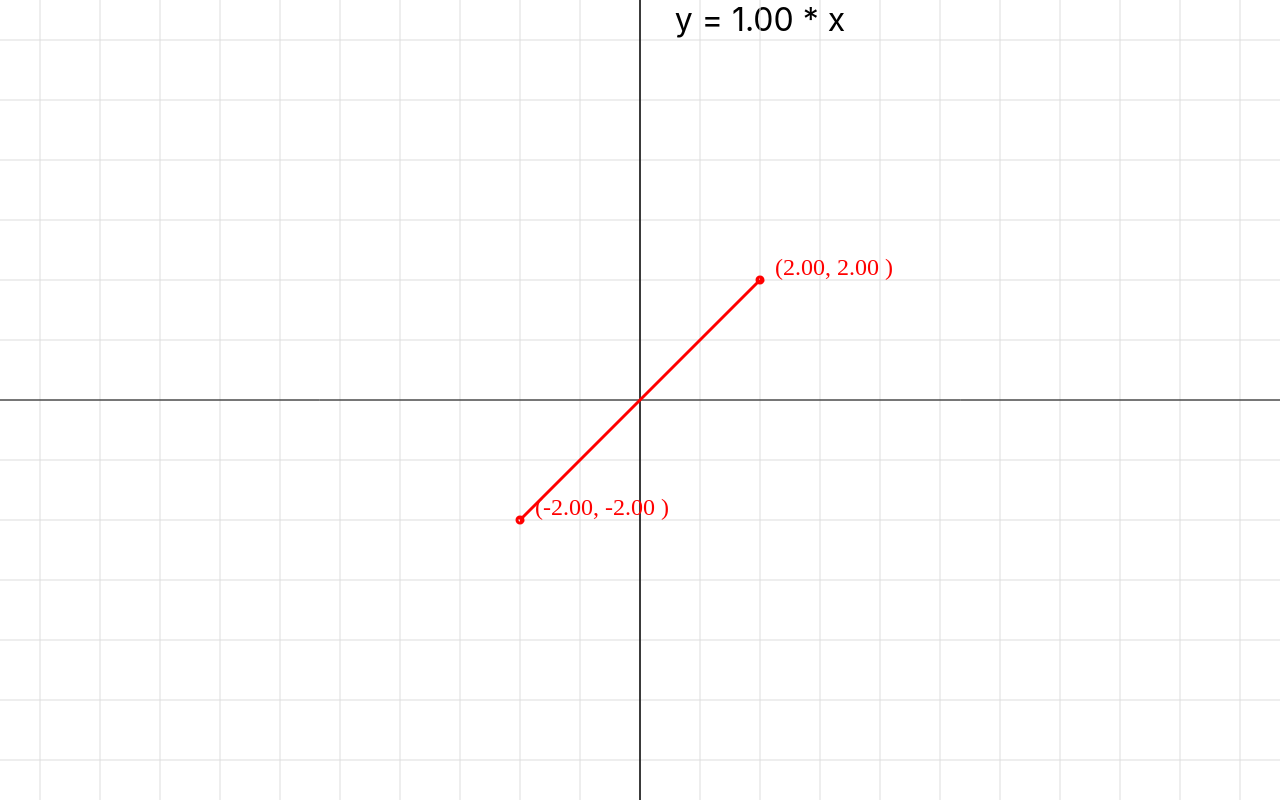
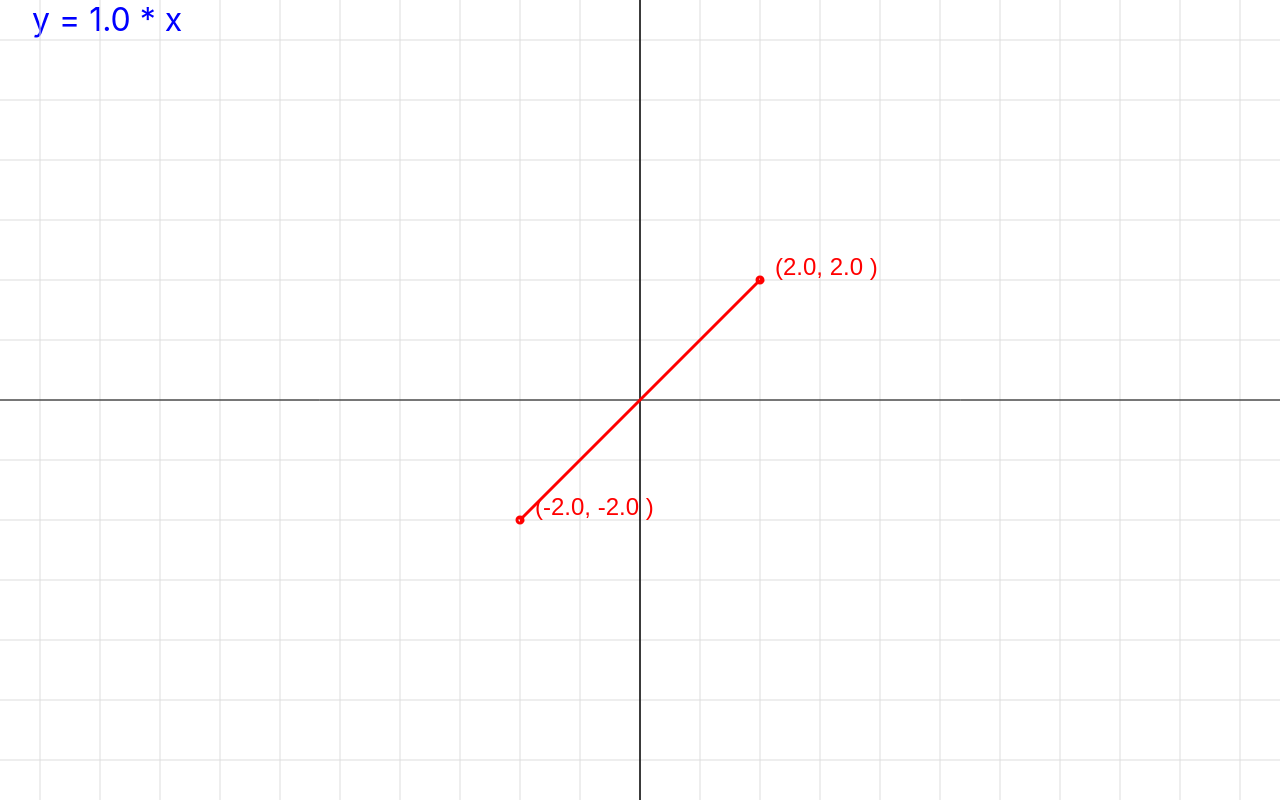
Before and after one commit to Vvtu/canvas, a React (Create React App) app: page / in a window 1280 px wide. Built offline with nearby package versions, Linux system fonts and the light colour scheme.

Commit message:
fix styling

```diff
--- a/src/App.css
+++ b/src/App.css
@@ -1,38 +1,18 @@
 .App {
   text-align: center;
 }
-
-.App-logo {
-  height: 40vmin;
-  pointer-events: none;
+.fullScreen {
+  position: fixed;
+  top: 0;
+  left: 0;
+  right: 0;
+  bottom: 0;
 }
 
-@media (prefers-reduced-motion: no-preference) {
-  .App-logo {
-    animation: App-logo-spin infinite 20s linear;
-  }
+.message {
+  position: fixed;
+  top: 0;
+  left: 2rem;
+  font-size: 2rem;
+  color: blue;
 }
-
-.App-header {
-  background-color: #282c34;
-  min-height: 100vh;
-  display: flex;
-  flex-direction: column;
-  align-items: center;
-  justify-content: center;
-  font-size: calc(10px + 2vmin);
-  color: white;
-}
-
-.App-link {
-  color: #61dafb;
-}
-
-@keyframes App-logo-spin {
-  from {
-    transform: rotate(0deg);
-  }
-  to {
-    transform: rotate(360deg);
-  }
-}
--- a/src/App.tsx
+++ b/src/App.tsx
@@ -15,10 +15,9 @@ function App() {
     timeoutId.current = setTimeout(() => {
       if (ref.current) {
         const rect = ref.current.getBoundingClientRect();
-        console.log("rect = ", rect); //TODO vvtu, need to delete
         setScreenSize({ width: rect.width, height: rect.height });
       }
-    }, 250);
+    }, 200);
   }
 
   useLayoutEffect(() => {
--- a/src/canvas/index.js
+++ b/src/canvas/index.js
@@ -17,6 +17,9 @@ type Coordinate = {
 
 const distance = (a: Coordinate, b: Coordinate) =>
   Math.sqrt((a.x - b.x) ** 2 + (a.y - b.y) ** 2);
+
+const fixedValue = (x: number) =>
+  Number.isInteger(x) ? x.toFixed(1) : x.toFixed(2);
 
 const roundPointValue = (point: Coordinate) => {
   const p1 = { ...point };
@@ -89,10 +92,10 @@ const Canvas = ({ width, height }: CanvasProps) => {
     });
     const d1 = distance(coordinate, point1);
     const d2 = distance(coordinate, point2);
-    if (d1 < d2 && d1 < 1) {
+    if (d1 < d2 && d1 < 1.0) {
       setPoint1(coordinate);
     } else {
-      if (d2 < d1 && d2 < 1) {
+      if (d2 < d1 && d2 < 1.0) {
         setPoint2(coordinate);
       }
     }
@@ -200,16 +203,16 @@ const Canvas = ({ width, height }: CanvasProps) => {
       context.closePath();
       context.stroke();
 
-      context.font = "1.5rem serif";
+      context.font = "1.5rem sans-serif";
 
       context.fillStyle = "red";
       context.fillText(
-        `(${point1.x.toFixed(2)}, ${point1.y.toFixed(2)} )`,
+        `(${fixedValue(point1.x)}, ${fixedValue(point1.y)} )`,
         from.x + 15,
         from.y - 5
       );
       context.fillText(
-        `(${point2.x.toFixed(2)}, ${point2.y.toFixed(2)} )`,
+        `(${fixedValue(point2.x)}, ${fixedValue(point2.y)} )`,
         to.x + 15,
         to.y - 5
       );
@@ -228,8 +231,8 @@ const Canvas = ({ width, height }: CanvasProps) => {
     } else {
       const k = dy / dx;
       const b = -point1.x * k + point1.y;
-      message = `y = ${k.toFixed(2)} * x${
-        b === 0 ? "" : ` ${b > 0 ? "+" : ""} ${b.toFixed(2)}`
+      message = `y = ${fixedValue(k)} * x${
+        b === 0 ? "" : ` ${b > 0 ? "+" : ""} ${fixedValue(b)}`
       }`;
     }
   }
--- a/src/index.css
+++ b/src/index.css
@@ -2,7 +2,7 @@ body {
   margin: 0;
   font-family: -apple-system, BlinkMacSystemFont, "Segoe UI", "Roboto", "Oxygen",
     "Ubuntu", "Cantarell", "Fira Sans", "Droid Sans", "Helvetica Neue",
-    sans-serif;
+    "sans-serif";
   -webkit-font-smoothing: antialiased;
   -moz-osx-font-smoothing: grayscale;
 }
@@ -11,16 +11,3 @@ code {
   font-family: source-code-pro, Menlo, Monaco, Consolas, "Courier New",
     monospace;
 }
-
-.fullScreen {
-  position: fixed;
-  top: 0;
-  left: 0;
-  right: 0;
-  bottom: 0;
-}
-
-.message {
-  margin-left: 15rem;
-  font-size: 2rem;
-}
```
